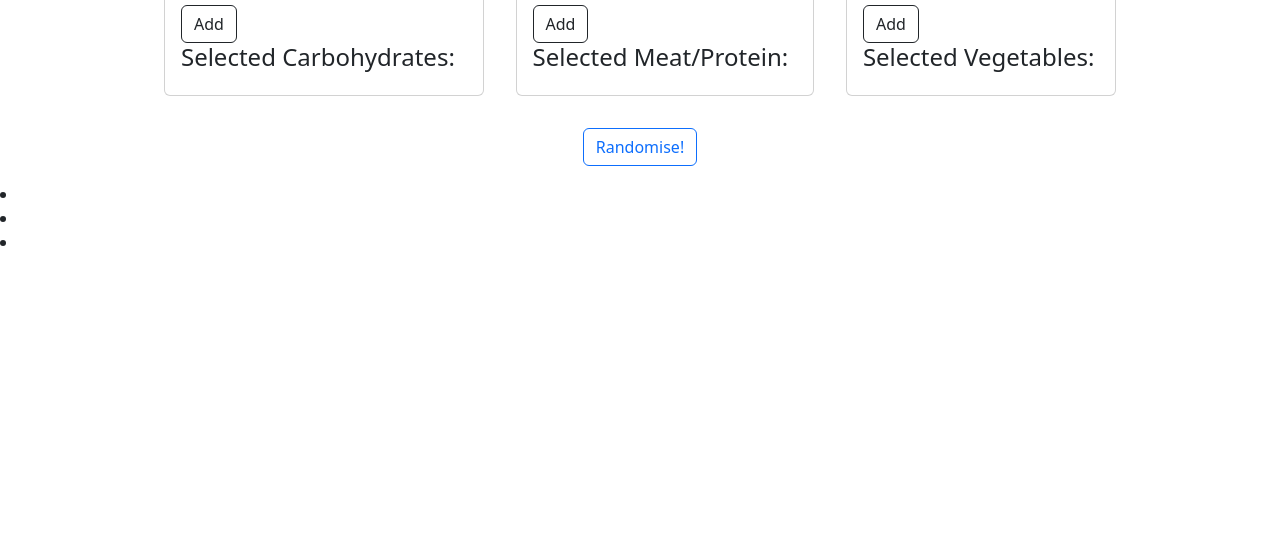
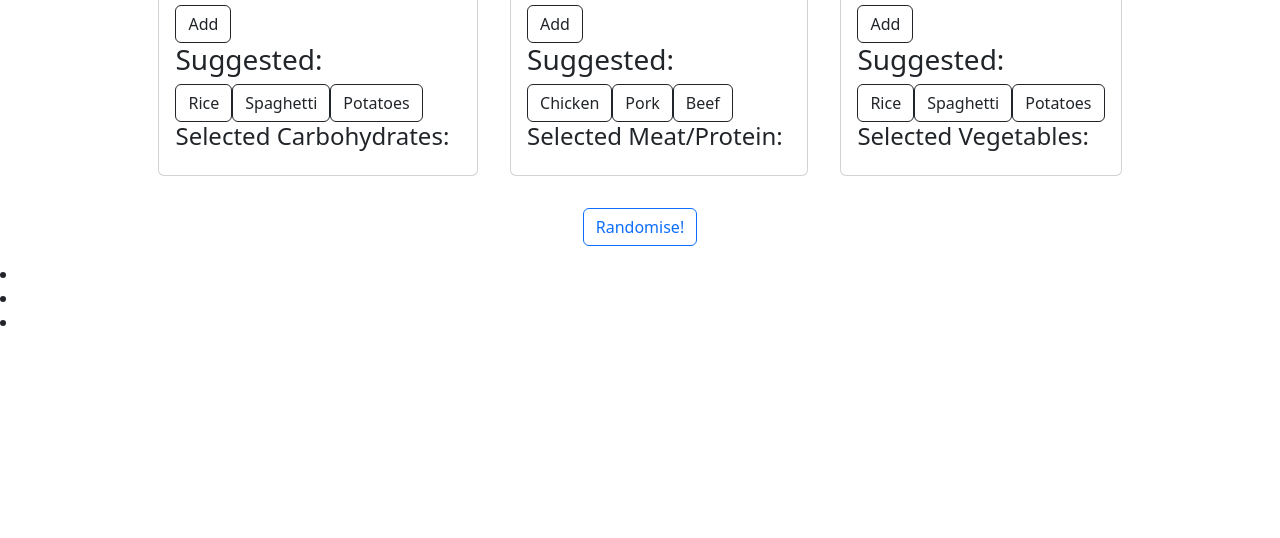
Before and after one commit to Sakaz22/Diet-Planner, a plain HTML site: page index.html in a window 1280 px wide. Shown: the part 262-800 px from the top of the page. Drawn offline with nearby package versions, Linux system fonts and the light colour scheme.

Commit message:
Suggested
Added the option for the user to pre-selected their meals.

```diff
--- a/index.html
+++ b/index.html
@@ -22,6 +22,12 @@
             <div class="lists">
                 <div class="output">
                     <button onclick="addcarbs()" class="btn btn-outline-dark">Add</button>
+                    <p class="h3">Suggested:</p>
+                    <div class="d-flex">
+                        <button onclick="item1()" id="itemOne" class="btn btn-outline-dark suggested">Rice</button>
+                        <button onclick="item2()" id="itemTwo" class="btn btn-outline-dark suggested">Spaghetti</button>
+                        <button onclick="item3()" id="itemThree" class="btn btn-outline-dark suggested">Potatoes</button>
+                    </div>
                     <div class="selected">
                         <h4>Selected Carbohydrates:</h4>
                         <li class="list-unstyled" id="carbs"></li>
@@ -36,6 +42,12 @@
             <div class="lists">
                 <div class="output">
                     <button onclick="addprotein()" class="btn btn-outline-dark">Add</button>
+                    <p class="h3">Suggested:</p>
+                    <div class="d-flex">
+                        <button onclick="item1P()" id="itemOneP" class="btn btn-outline-dark suggested">Chicken</button>
+                        <button onclick="item2P()" id="itemTwoP" class="btn btn-outline-dark suggested">Pork</button>
+                        <button onclick="item3P()" id="itemThreeP" class="btn btn-outline-dark suggested">Beef</button>
+                    </div>
                     <div class="selected">
                         <h4>Selected Meat/Protein:</h4>
                         <li class="list-unstyled" id="protein"></li>
@@ -50,6 +62,12 @@
             <div class="lists">
                 <div class="output">
                     <button onclick="addvegetables()" class="btn btn-outline-dark">Add</button>
+                    <p class="h3">Suggested:</p>
+                    <div class="d-flex">
+                        <button onclick="item1V()" id="itemOneV" class="btn btn-outline-dark suggested">Rice</button>
+                        <button onclick="item2V()" id="itemTwoV" class="btn btn-outline-dark suggested">Spaghetti</button>
+                        <button onclick="item3V()" id="itemThreeV" class="btn btn-outline-dark suggested">Potatoes</button>
+                    </div>
                     <div class="selected">
                         <h4>Selected Vegetables:</h4>
                         <li class="list-unstyled" id="veges"></li>
--- a/index.js
+++ b/index.js
@@ -2,6 +2,75 @@ let carbohydrates = []
 let meat = []
 let protein = []
 let vegetables = []
+let suggestedcarbs = ["Rice","Spaghetti","Potatoes"];
+let suggestedprotein = ["Pork","Beef","Chicken"];
+let suggestedveges = ["Spinach","Brocolli","Potatoes",];
+let sugcarbs = []
+let sugprotein = []
+let sugveges = []
+
+//carbs
+function item1 (){
+  let carbsBtn = document.getElementById("itemOne");
+  sugcarbs = carbohydrates
+  sugcarbs.push(carbsBtn.textContent)
+  document.getElementById("carbs").innerText = carbsBtn.textContent;
+
+}
+function item2 (){
+  let carbsBtn = document.getElementById("itemTwo");
+  sugcarbs = carbohydrates
+  sugcarbs.push(carbsBtn.textContent)
+  document.getElementById("carbs").innerText = carbsBtn.textContent;
+}
+function item3 (){
+  let carbsBtn = document.getElementById("itemThree");
+  sugcarbs = carbohydrates
+  sugcarbs.push(carbsBtn.textContent)
+  document.getElementById("carbs").innerText = carbsBtn.textContent;
+}
+
+//protein
+function item1P (){
+  let proteinBtn = document.getElementById("itemOneP");
+  sugprotein = protein
+  sugprotein.push(proteinBtn.textContent)
+  document.getElementById("protein").innerText = proteinBtn.textContent;
+
+}
+function item2P (){
+  let proteinBtn = document.getElementById("itemTwoP");
+  sugprotein = protein
+  sugprotein.push(proteinBtn.textContent)
+  document.getElementById("protein").innerText = proteinBtn.textContent;
+}
+function item3P (){
+  let proteinBtn = document.getElementById("itemThreeP");
+  sugprotein = protein
+  sugprotein.push(proteinBtn.textContent)
+  document.getElementById("protein").innerText = proteinBtn.textContent;
+}
+
+//veges
+function item1V (){
+  let vegesBtn = document.getElementById("itemOneV");
+  sugveges = vegetables
+  sugveges.push(vegesBtn.textContent)
+  document.getElementById("veges").innerText = vegesBtn.textContent;
+
+}
+function item2V (){
+  let vegesBtn = document.getElementById("itemTwoV");
+  sugveges = vegetables
+  sugveges.push(vegesBtn.textContent)
+  document.getElementById("veges").innerText = vegesBtn.textContent;
+}
+function item3V (){
+  let vegesBtn = document.getElementById("itemThreeV");
+  sugveges = vegetables
+  sugveges.push(proteinBtn.textContent)
+  document.getElementById("veges").innerText = vegesBtn.textContent;
+}
 
   function addcarbs () {
     // create a new div element
@@ -19,6 +88,8 @@ let vegetables = []
     document.getElementById("carbs").innerText = carbohydrates
     // add the newly created element and its content into the DOM
   }
+
+
   function addprotein () {
     // create a new div element
     const create = document.createElement("li");
```
